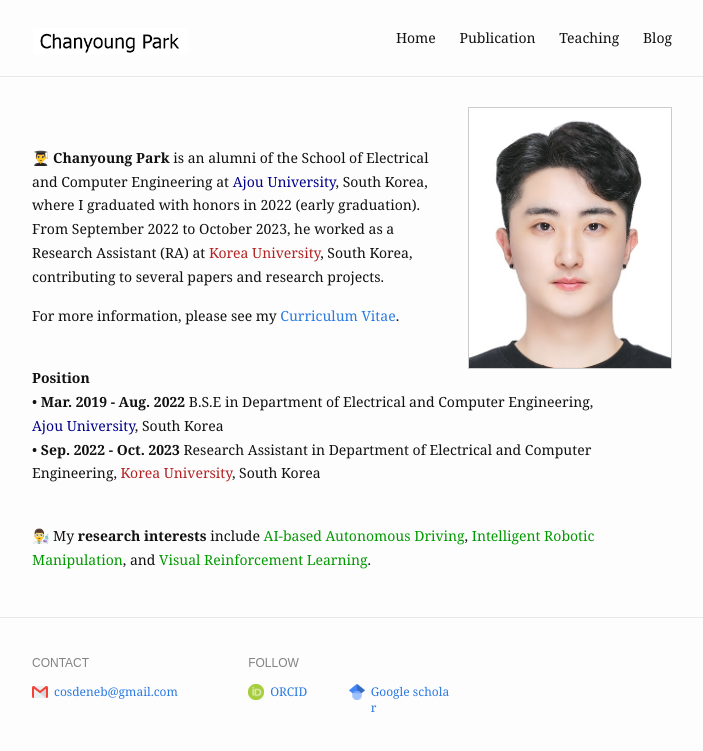
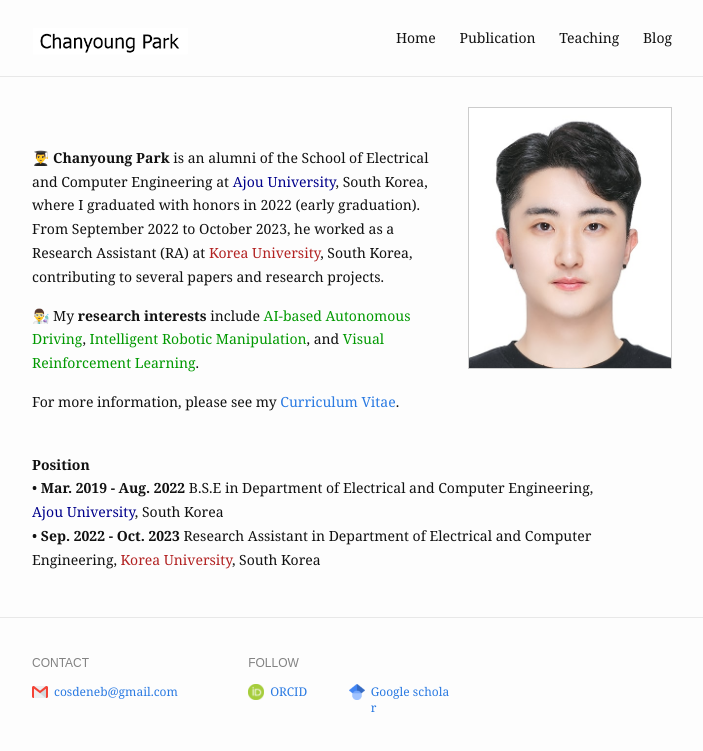
Before and after one commit to cosdeneb/cosdeneb.github.io, a Jekyll site: the page built from index.md, in a window 1280 px wide. Shown: the top 751 px of the page, without its empty margins (288-991 px from the left). Built offline with Jekyll 4.4.1, drawn with Linux system fonts in a browser that asks for light colours.

Commit message:
Update index.md

```diff
--- a/index.md
+++ b/index.md
@@ -7,6 +7,10 @@ profile_picture:
 <br/>
 <p>
   👨‍🎓 <b>Chanyoung Park</b> is an alumni of the School of Electrical and Computer Engineering at <font color='#00008b'>Ajou University</font>, South Korea, where I graduated with honors in 2022 (early graduation). From September 2022 to October 2023, he worked as a Research Assistant (RA) at <font color='#b22222'>Korea University</font>, South Korea, contributing to several papers and research projects.
+</p>
+
+<p>
+  👨‍🔬 My <b>research interests</b> include <font color='#009900'>AI-based Autonomous Driving</font>, <font color='#009900'>Intelligent Robotic Manipulation</font>, and <font color='#009900'>Visual Reinforcement Learning</font>.
 </p>
 
 <p>
@@ -22,8 +26,3 @@ profile_picture:
   <br/>
   • <b>Sep. 2022 - Oct. 2023</b> Research Assistant in Department of Electrical and Computer Engineering, <font color='#b22222'>Korea University</font>, South Korea
 </p>
-
-
-<br/>
-👨‍🔬 My <b>research interests</b> include <font color='#009900'>AI-based Autonomous Driving</font>, <font color='#009900'>Intelligent Robotic Manipulation</font>, and <font color='#009900'>Visual Reinforcement Learning</font>.
-<br/>
```
